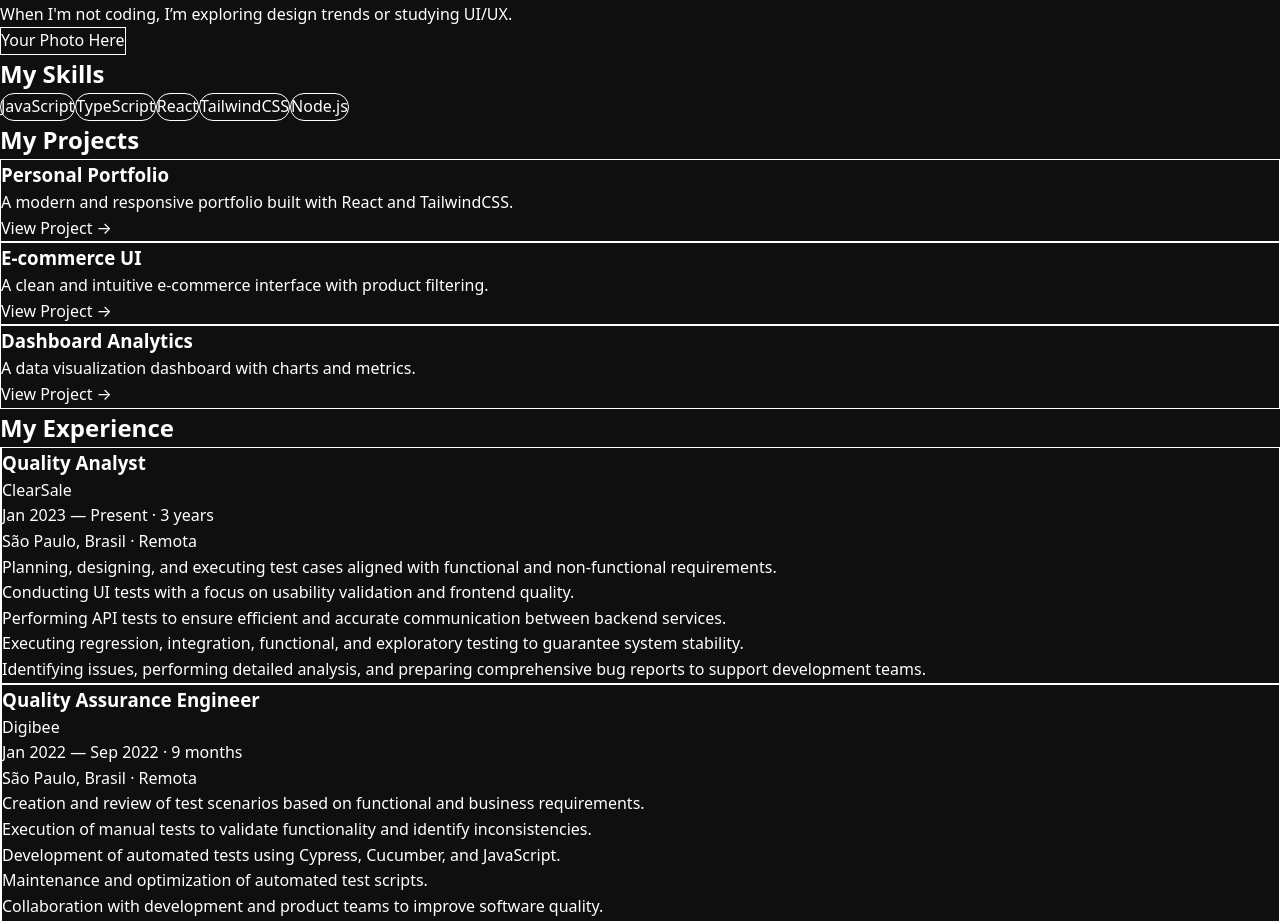
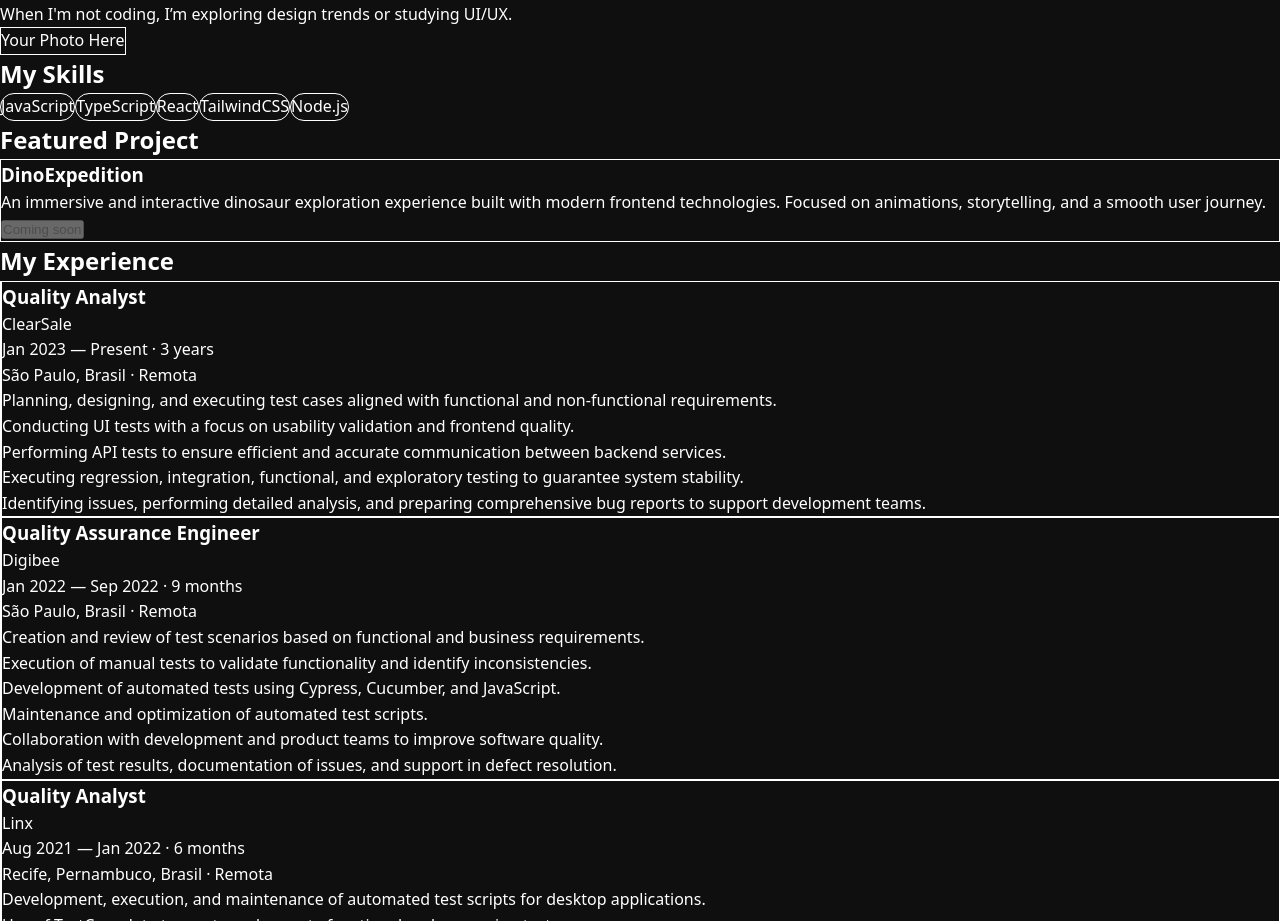
Before and after one commit to andradeg-luiza/personalpage, a React (Vite) app: page / in a window 1280 px wide. Shown: the part 888-1809 px from the top of the page. Built offline with nearby package versions, Linux system fonts and the light colour scheme.

Commit message:
fix(projects): correct structure and formatting of project data

```diff
--- a/src/assets/data/projects.ts
+++ b/src/assets/data/projects.ts
@@ -1,17 +1,8 @@
 export const projects = [
   {
-    title: "Personal Portfolio",
-    description: "A modern and responsive portfolio built with React and TailwindCSS.",
-    link: "#",
-  },
-  {
-    title: "E-commerce UI",
-    description: "A clean and intuitive e-commerce interface with product filtering.",
-    link: "#",
-  },
-  {
-    title: "Dashboard Analytics",
-    description: "A data visualization dashboard with charts and metrics.",
-    link: "#",
+    title: "DinoExpedition",
+    description:
+      "An immersive and interactive dinosaur exploration experience built with modern frontend technologies. Focused on animations, storytelling, and a smooth user journey.",
+    link: "", // GitHub link will be added later
   },
 ];
--- a/src/sections/projects/projects.tsx
+++ b/src/sections/projects/projects.tsx
@@ -7,31 +7,33 @@ export default function Projects() {
       className="py-24 px-6 max-w-7xl mx-auto flex flex-col items-start"
     >
       <h2 className="text-4xl font-bold text-white mb-10">
-        My <span className="text-pink-400">Projects</span>
+        Featured <span className="text-pink-400">Project</span>
       </h2>
 
-      <div className="grid grid-cols-1 md:grid-cols-2 lg:grid-cols-3 gap-8 w-full">
+      <div className="w-full">
         {projects.map((project, index) => (
           <div
             key={index}
-            className="bg-white/5 border border-white/10 rounded-xl p-6 backdrop-blur-md hover:bg-white/10 transition-all cursor-pointer"
+            className="bg-white/5 border border-white/10 rounded-xl p-8 backdrop-blur-md hover:bg-white/10 transition-all"
           >
-            <h3 className="text-xl font-semibold text-white mb-3">
+            <h3 className="text-2xl font-semibold text-white mb-4">
               {project.title}
             </h3>
 
-            <p className="text-gray-300 text-sm leading-relaxed mb-4">
+            <p className="text-gray-300 text-base leading-relaxed mb-6">
               {project.description}
             </p>
 
-            <a
-              href={project.link}
-              target="_blank"
-              rel="noopener noreferrer"
-              className="text-pink-400 hover:text-pink-300 text-sm font-medium transition-colors"
+            <button
+              disabled={!project.link}
+              className={`px-5 py-2 rounded-md text-sm font-medium transition-colors ${
+                project.link
+                  ? "bg-pink-500 hover:bg-pink-600 text-white"
+                  : "bg-gray-700 text-gray-400 cursor-not-allowed"
+              }`}
             >
-              View Project →
-            </a>
+              {project.link ? "View on GitHub →" : "Coming soon"}
+            </button>
           </div>
         ))}
       </div>
```
